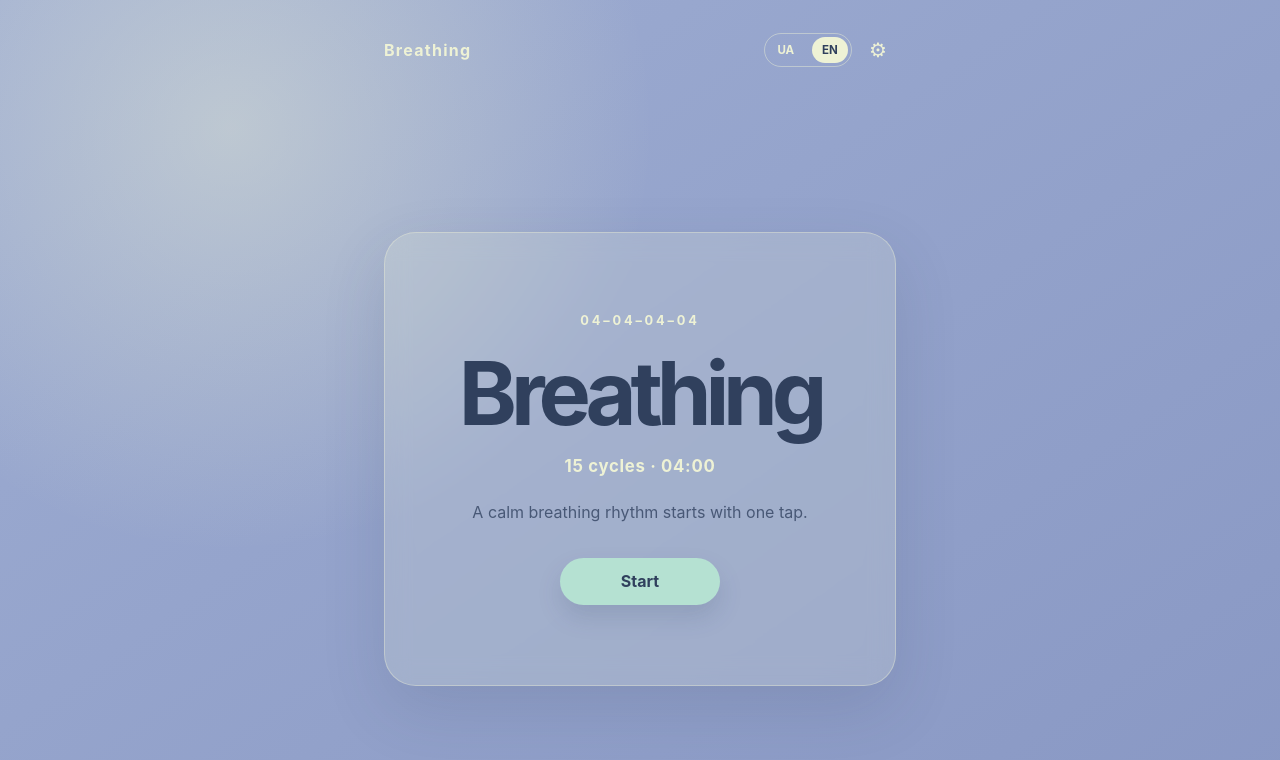
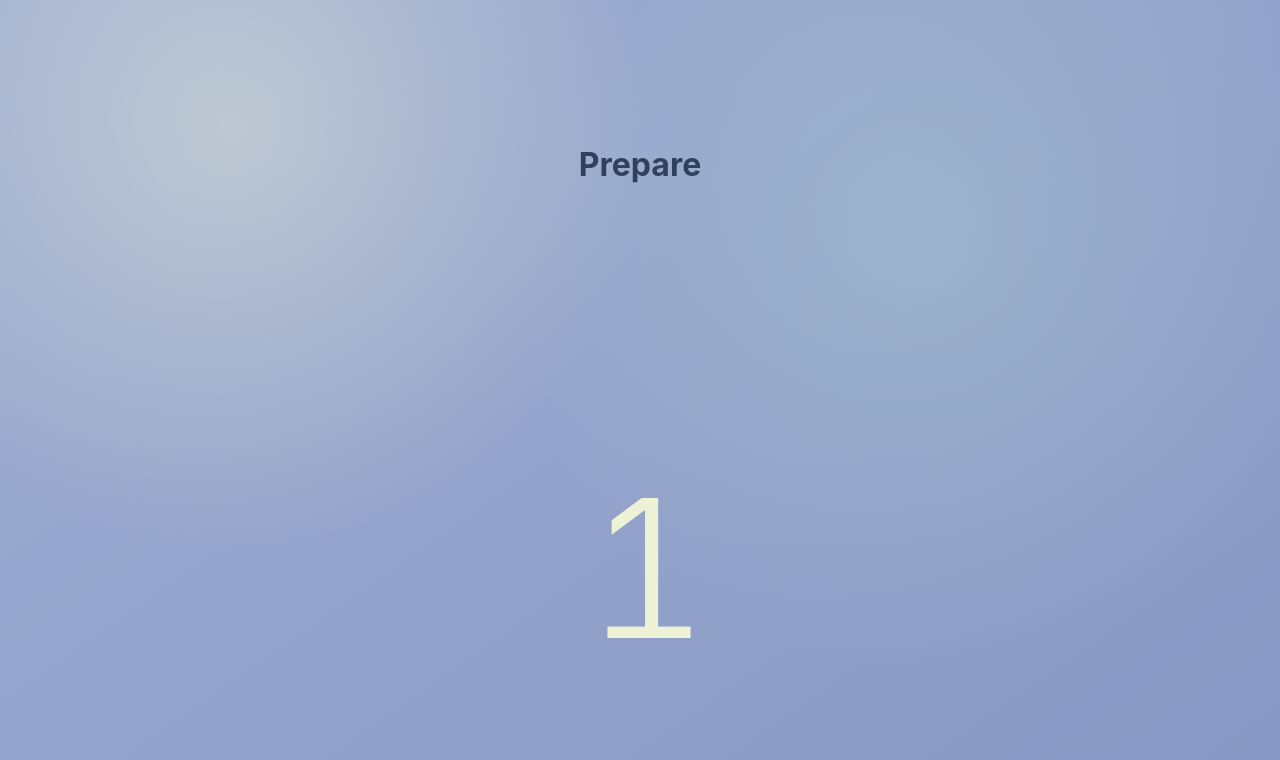
Before and after one commit to hitpopdimestop/breathing, a React (Vite) app: page / in a window 1280 px wide. Both pictures are taken after a click on the button "Start". Shown: the top 760 px of the page. Built offline with nearby package versions, Linux system fonts and the light colour scheme.

Commit message:
feat: add guided meditation session flow

```diff
--- a/src/App.css
+++ b/src/App.css
@@ -218,6 +218,77 @@ input[type='range'] {
   border: 0;
 }
 
+.session-shell {
+  position: relative;
+  display: grid;
+  min-height: 100vh;
+  place-items: center;
+  overflow: hidden;
+  color: #30405d;
+  background:
+    radial-gradient(circle at 18% 16%, rgb(238 242 213 / 42%), transparent 34%),
+    linear-gradient(145deg, #9eadd2 0%, #8998c4 100%);
+  isolation: isolate;
+  text-align: center;
+}
+
+.session-shell::before {
+  position: absolute;
+  inset: 0;
+  z-index: -1;
+  background: radial-gradient(circle at 72% 30%, rgb(181 225 210 / 26%), transparent 40%);
+  content: '';
+}
+
+.tide-placeholder {
+  position: absolute;
+  right: -12%;
+  bottom: -12%;
+  left: -12%;
+  z-index: -1;
+  height: 26%;
+  border-radius: 52% 48% 0 0 / 22% 18% 0 0;
+  background: linear-gradient(180deg, #b5e1d2 0%, #eef2d5 100%);
+  box-shadow: 0 -1rem 3rem rgb(238 242 213 / 20%);
+  transition: height 700ms ease;
+}
+
+.phase-inhale .tide-placeholder,
+.phase-hold-after-inhale .tide-placeholder {
+  height: 72%;
+}
+
+.phase-exhale .tide-placeholder {
+  height: 36%;
+}
+
+.session-label {
+  margin: 0 0 0.5rem;
+  font-size: clamp(1.25rem, 5vw, 2rem);
+  font-weight: 700;
+}
+
+.session-countdown {
+  margin: 0;
+  color: #eef2d5;
+  font-size: clamp(6rem, 28vw, 12rem);
+  font-variant-numeric: tabular-nums;
+  font-weight: 300;
+  letter-spacing: -0.08em;
+  line-height: 0.9;
+}
+
+.completion-shell {
+  gap: 1.5rem;
+  grid-template-rows: auto auto;
+}
+
+@media (prefers-reduced-motion: reduce) {
+  .tide-placeholder {
+    transition: none;
+  }
+}
+
 @media (prefers-reduced-motion: reduce) {
   .start-button {
     transition: none;
--- a/src/App.tsx
+++ b/src/App.tsx
@@ -5,6 +5,12 @@ import { createTranslator } from './i18n/localization'
 import { getDurationSummary } from './store/settings-store'
 import { settingsStore } from './store/settings-store'
 import { SettingsPanel } from './ui/settings-panel'
+import {
+  ActiveSessionScreen,
+  CompletionScreen,
+  PreparationScreen,
+} from './ui/session-screens'
+import { useMeditationSession } from './ui/use-meditation-session'
 import './App.css'
 
 function App() {
@@ -14,8 +20,39 @@ function App() {
   const setLanguage = useStore(settingsStore, (state) => state.setLanguage)
   const setPhaseDuration = useStore(settingsStore, (state) => state.setPhaseDuration)
   const setCycles = useStore(settingsStore, (state) => state.setCycles)
+  const meditationSession = useMeditationSession()
   const t = createTranslator(language)
   const duration = getDurationSummary(config)
+
+  if (
+    meditationSession.status === 'preparing'
+    && meditationSession.preparationSecondsRemaining !== null
+  ) {
+    return (
+      <div lang={language}>
+        <PreparationScreen
+          translate={t}
+          secondsRemaining={meditationSession.preparationSecondsRemaining}
+        />
+      </div>
+    )
+  }
+
+  if (meditationSession.status === 'active' && meditationSession.activeState !== null) {
+    return (
+      <div lang={language}>
+        <ActiveSessionScreen translate={t} state={meditationSession.activeState} />
+      </div>
+    )
+  }
+
+  if (meditationSession.status === 'complete') {
+    return (
+      <div lang={language}>
+        <CompletionScreen translate={t} onRepeat={() => meditationSession.start(config)} />
+      </div>
+    )
+  }
 
   return (
     <main className="shell" lang={language}>
@@ -71,7 +108,11 @@ function App() {
             {config.cycles} {t('cycles')} <span aria-hidden="true">·</span> {duration.label}
           </p>
           <p className="intro">{t('intro')}</p>
-          <button className="start-button" type="button">
+          <button
+            className="start-button"
+            type="button"
+            onClick={() => meditationSession.start(config)}
+          >
             {t('start')}
           </button>
         </section>
--- /dev/null
+++ b/src/ui/session-screens.tsx
@@ -0,0 +1,59 @@
+import type {
+  ActiveSessionState,
+  SessionPhase,
+} from '../domain/session-engine'
+import type { TranslationKey } from '../i18n/localization'
+
+const PHASE_LABEL_KEYS: Record<SessionPhase, Extract<TranslationKey, 'inhale' | 'hold' | 'exhale'>> = {
+  inhale: 'inhale',
+  'hold-after-inhale': 'hold',
+  exhale: 'exhale',
+  'hold-after-exhale': 'hold',
+}
+
+type SessionScreenProps = Readonly<{
+  translate: (key: TranslationKey) => string
+}>
+
+export function PreparationScreen({
+  translate,
+  secondsRemaining,
+}: SessionScreenProps & { secondsRemaining: number }) {
+  return (
+    <main className="session-shell" aria-live="polite">
+      <p className="session-label">{translate('preparing')}</p>
+      <p className="session-countdown" aria-label={`${secondsRemaining}`}>
+        {secondsRemaining}
+      </p>
+    </main>
+  )
+}
+
+export function ActiveSessionScreen({
+  translate,
+  state,
+}: SessionScreenProps & { state: ActiveSessionState }) {
+  return (
+    <main className={`session-shell phase-${state.phase}`} aria-live="polite">
+      <div className="tide-placeholder" aria-hidden="true" />
+      <p className="session-label">{translate(PHASE_LABEL_KEYS[state.phase])}</p>
+      <p className="session-countdown" aria-label={`${state.secondsRemaining}`}>
+        {state.secondsRemaining}
+      </p>
+    </main>
+  )
+}
+
+export function CompletionScreen({
+  onRepeat,
+  translate,
+}: SessionScreenProps & { onRepeat: () => void }) {
+  return (
+    <main className="session-shell completion-shell">
+      <p className="session-label">{translate('complete')}</p>
+      <button className="start-button" type="button" onClick={onRepeat}>
+        {translate('repeat')}
+      </button>
+    </main>
+  )
+}
--- /dev/null
+++ b/src/ui/use-meditation-session.ts
@@ -0,0 +1,104 @@
+import { useCallback, useEffect, useMemo, useState } from 'react'
+
+import {
+  getSessionState,
+  type ActiveSessionState,
+  type BreathConfig,
+} from '../domain/session-engine'
+
+const PREPARATION_DURATION_MS = 3000
+const TICK_INTERVAL_MS = 50
+
+export type MeditationStatus = 'ready' | 'preparing' | 'active' | 'complete'
+
+type MeditationSession = Readonly<{
+  status: MeditationStatus
+  configSnapshot: BreathConfig | null
+  preparationSecondsRemaining: number | null
+  activeState: ActiveSessionState | null
+  start: (config: BreathConfig) => void
+}>
+
+export function useMeditationSession(): MeditationSession {
+  const [status, setStatus] = useState<MeditationStatus>('ready')
+  const [configSnapshot, setConfigSnapshot] = useState<BreathConfig | null>(null)
+  const [preparationStartedAt, setPreparationStartedAt] = useState<number | null>(null)
+  const [sessionStartedAt, setSessionStartedAt] = useState<number | null>(null)
+  const [nowMs, setNowMs] = useState(0)
+
+  const start = useCallback((config: BreathConfig) => {
+    const startedAt = getNow()
+
+    setConfigSnapshot({ ...config })
+    setPreparationStartedAt(startedAt)
+    setSessionStartedAt(null)
+    setNowMs(startedAt)
+    setStatus('preparing')
+  }, [])
+
+  useEffect(() => {
+    if (status !== 'preparing' && status !== 'active') {
+      return undefined
+    }
+
+    const tick = () => {
+      const currentTime = getNow()
+      setNowMs(currentTime)
+
+      if (
+        status === 'preparing'
+        && preparationStartedAt !== null
+        && currentTime - preparationStartedAt >= PREPARATION_DURATION_MS
+      ) {
+        setSessionStartedAt(currentTime)
+        setStatus('active')
+      }
+
+      if (
+        status === 'active'
+        && configSnapshot !== null
+        && sessionStartedAt !== null
+        && getSessionState(configSnapshot, currentTime - sessionStartedAt).status === 'complete'
+      ) {
+        setStatus('complete')
+      }
+    }
+
+    tick()
+    const intervalId = window.setInterval(tick, TICK_INTERVAL_MS)
+
+    return () => window.clearInterval(intervalId)
+  }, [configSnapshot, preparationStartedAt, sessionStartedAt, status])
+
+  const preparationSecondsRemaining = useMemo(() => {
+    if (status !== 'preparing' || preparationStartedAt === null) {
+      return null
+    }
+
+    return Math.max(
+      1,
+      Math.ceil((PREPARATION_DURATION_MS - (nowMs - preparationStartedAt)) / 1000),
+    )
+  }, [nowMs, preparationStartedAt, status])
+
+  const activeState = useMemo(() => {
+    if (status !== 'active' || configSnapshot === null || sessionStartedAt === null) {
+      return null
+    }
+
+    const state = getSessionState(configSnapshot, Math.max(0, nowMs - sessionStartedAt))
+    return state.status === 'active' ? state : null
+  }, [configSnapshot, nowMs, sessionStartedAt, status])
+
+  return {
+    status,
+    configSnapshot,
+    preparationSecondsRemaining,
+    activeState,
+    start,
+  }
+}
+
+function getNow(): number {
+  return typeof performance === 'undefined' ? Date.now() : performance.now()
+}
```
Also changed, not shown: tasks/plan.md (+1 -1 lines), tasks/todo.md (+3 -3 lines), 2 other files (tests, documents, lock files or other folders).
